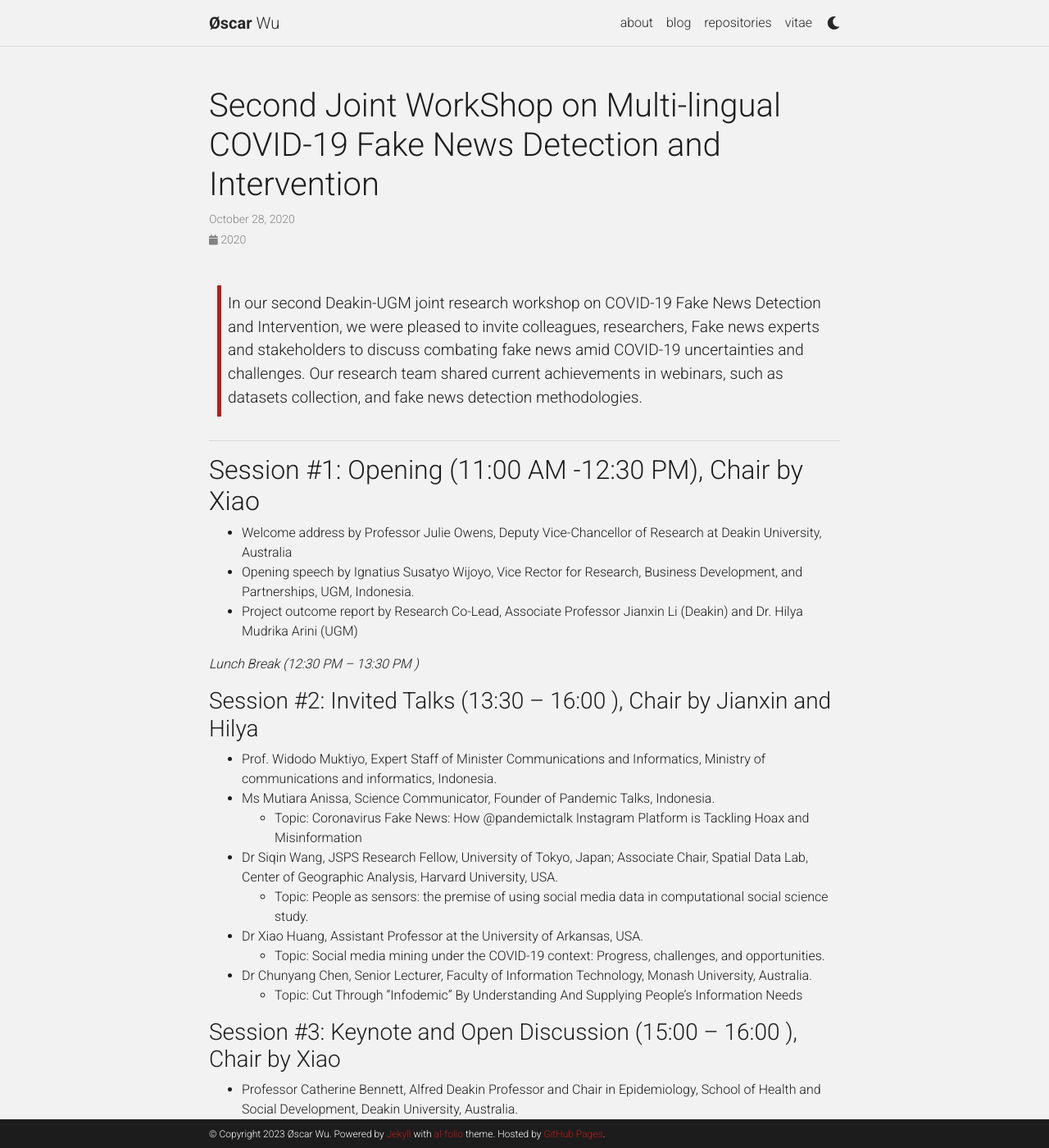
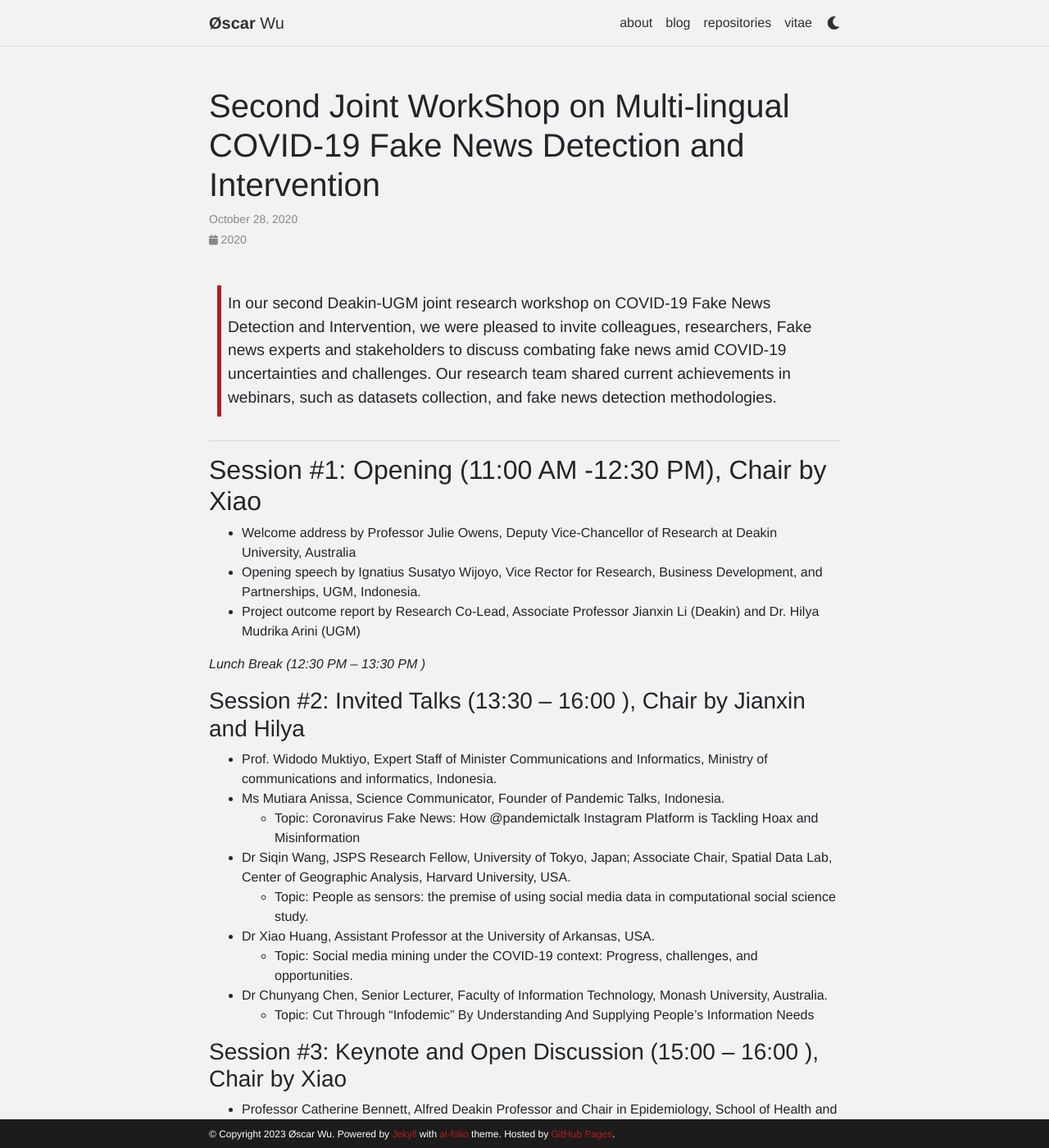
Before and after one commit to wuyoscar/wuyoscar.github.io, a Jekyll site: the page built from _news/announcement_2.md, in a window 1280 px wide and 1400 px high. Shown: the whole window at 82% size. Built offline with Jekyll 4.4.1, drawn with Linux system fonts in a browser that asks for light colours; comment, search, counter and statistics services are not loaded; a style sheet for code colours, icons or effects is not loaded.

Commit message:
upadted font family and font weight

```diff
--- a/_sass/_base.scss
+++ b/_sass/_base.scss
@@ -17,6 +17,8 @@ li,
 span
 strong
 {
+  font-family: $global-font-family;
+  font-weight: $global-font-weight;
   color: var(--global-text-color);
 }
 hr {
--- a/_sass/_themes.scss
+++ b/_sass/_themes.scss
@@ -5,7 +5,7 @@
  :root {
   --global-bg-color: #{$bg-color};
   --global-code-bg-color: #{$code-bg-color-medium};
-  --global-text-color: #{$grey-color-dark};
+  --global-text-color: #{$grey-900};
   --global-text-color-light: #{$grey-color-lighter};
   --global-theme-color: #{$theme-color};
   --global-hover-color: #{$theme-color};
--- a/_sass/_variables.scss
+++ b/_sass/_variables.scss
@@ -24,9 +24,10 @@ $pink-color:          #f92080 !default;
 $pink-color-light:    #ffdddd !default;
 $yellow-color:        #efcc00 !default;
 
-$grey-color-lighter:   #828282 !default;
+$grey-color-lighter:   #898686 !default;
 $grey-color-light:    #7c7c7c !default;
-$grey-color:          #5c5b5b !default;
+$grey-color:          #636363 !default;
+$grey-oscar:          #333333 !default;
 $grey-color-dark:     #1C1C1D;
 $grey-900:            #212529;
 
@@ -41,3 +42,10 @@ $theme-color: #b71c1c;
 $code-bg-color-light:     rgba($theme-color, 0.01);
 $code-bg-color-medium:     rgba($code-bg-color-light, 0.06);
 $code-bg-color-dark:      #2c3237 !default;
+
+
+// Font Family
+$global-font-family: Helvetica, Arial, sans-serif;
+
+// Font Weight
+$global-font-weight: 60;
```
